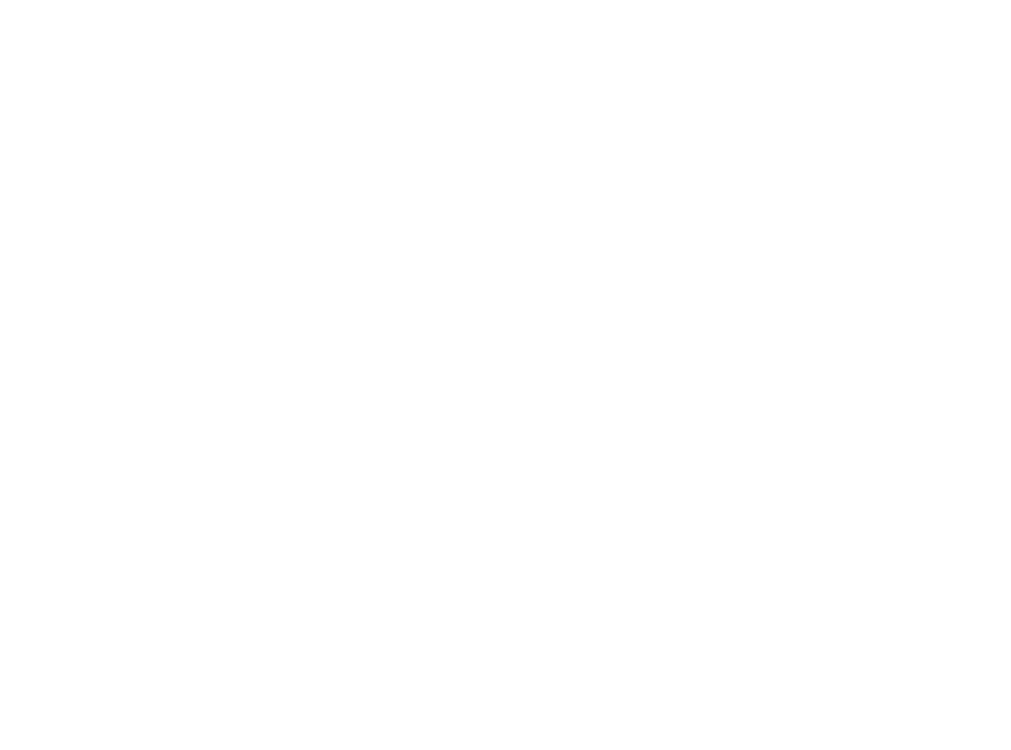
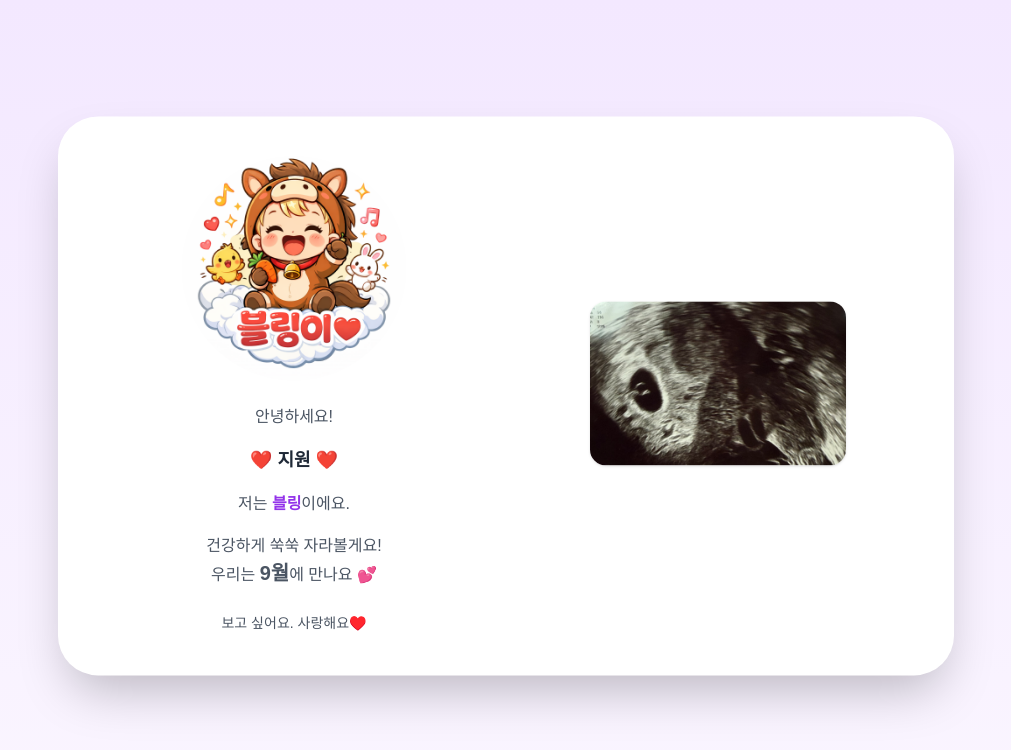
Before and after one commit to purity87/coming-out-card, a Nuxt app: page /jw in a window 1280 px wide. Before the commit this address had no page. Shown: the top 750 px of the page, without its empty margins (134-1145 px from the left). Built offline with nearby package versions, Linux system fonts and the light colour scheme; a web font is replaced by a local one.

Commit message:
파일명 변경 및 파일 추가.

```diff
--- a/app/pages/index.vue
+++ b/app/pages/index.vue
@@ -18,7 +18,8 @@
   { name: '정화&기중 친구들', uri: '/ma-pa-friends' },
   { name: '형신&상연', uri: '/hs' },
   { name: '성인&도영', uri: '/si' },
-  { name: 'Yunyoung&Max', uri: '/yy' }
+  { name: 'Yunyoung&Max', uri: '/yy' },
+  { name: '지원', uri: '/jw' }
 ])
 
 // QR 생성
--- /dev/null
+++ b/app/pages/jw.vue
@@ -0,0 +1,25 @@
+<script setup lang="ts">
+import Card from '~/components/Card.vue'
+
+const title = '❤️ 지원 ❤️'
+const mainText = '저는 <span class="text-purple-600 font-bold">블링</span>이에요.'
+const subText = '건강하게 쑥쑥 자라볼게요!<br/> 우리는 <span class="font-semibold text-xl">9월</span>에 만나요 💕'
+const footerText = '보고 싶어요. 사랑해요♥️'
+const babyImage = '/bling-baby.png'
+
+// 필요 시 옵션
+const ultrasoundSrc = "5w5d.png"
+const heartbeatSrc = undefined
+</script>
+
+<template>
+  <Card
+      :title="title"
+      :mainText="mainText"
+      :subText="subText"
+      :footerText="footerText"
+      :babyImage="babyImage"
+      :ultrasoundSrc="ultrasoundSrc"
+      :heartbeatSrc="heartbeatSrc"
+  />
+</template>
```
Also changed, not shown: app/pages/ma-pa-friends.vue (renamed from app/pages/ma-fa-friends.vue).
